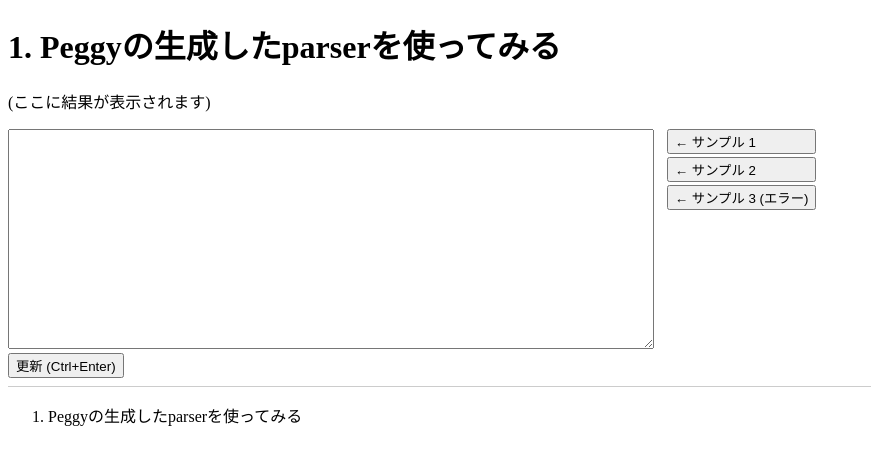
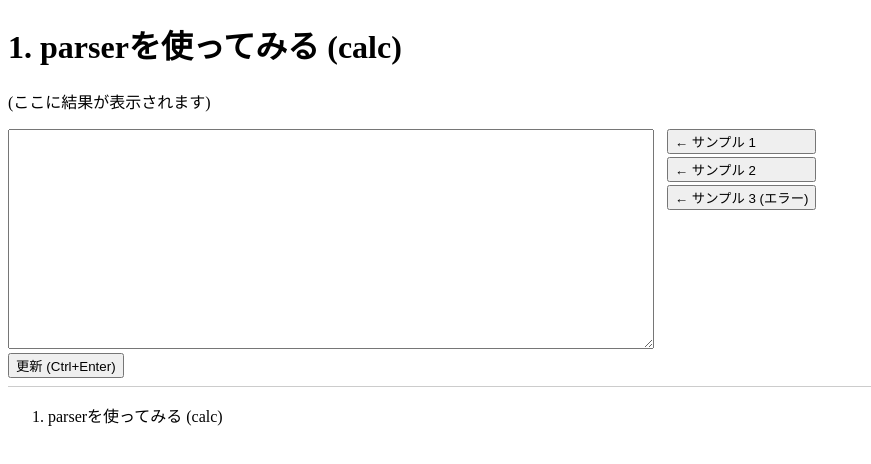
Before and after one commit to heiwa4126/react-peggy1, a React (Vite) app: page / in a window 1280 px wide. Shown: the top 464 px of the page, without its empty margins (0-871 px from the left). Built offline with nearby package versions, Linux system fonts and the light colour scheme.

Commit message:
[WIP] test

```diff
--- a/package.json
+++ b/package.json
@@ -12,7 +12,7 @@
 		"actionlint": "docker run --rm -v \"$(pwd):$(pwd)\" -w \"$(pwd)\" rhysd/actionlint",
 		"parser:name": "peggy --plugin ./node_modules/ts-pegjs/dist/tspegjs.js -o lib/nameParser.ts --cache src/name.peggy",
 		"parser:names": "peggy --plugin ./node_modules/ts-pegjs/dist/tspegjs.js -o lib/namesParser.ts --cache src/names.peggy",
-		"parser:calc": "peggy --plugin ./node_modules/ts-pegjs/dist/tspegjs.js -o lib/calcParser.ts --cache src/calc.peggy"
+		"parser:calc": "peggy --plugin ./node_modules/ts-pegjs/dist/tspegjs.js -o lib/calcParser.ts src/calc.peggy"
 	},
 	"dependencies": {
 		"react": "^18.3.1",
--- a/src/App.tsx
+++ b/src/App.tsx
@@ -16,11 +16,13 @@
 }
 
 export function Links({ me }: { me?: string }) {
-	const links = [{ to: "/1", text: "Peggyの生成したparserを使ってみる" }];
+	const links = [{ to: "/1", text: "parserを使ってみる (calc)" }];
 	return (
 		<ol reversed>
 			{links.map((link) => (
-				<li key={link.to}>{link.to !== me ? <Link to={link.to}>{link.text}</Link> : link.text}</li>
+				<li key={link.to}>
+					{link.to !== me ? <Link to={link.to}>{link.text}</Link> : link.text}
+				</li>
 			))}
 		</ol>
 	);
--- a/src/App1.tsx
+++ b/src/App1.tsx
@@ -28,7 +28,9 @@
 		}
 	};
 
-	useCtrlEnter(updateResult, [text]);
+	useCtrlEnter(() => {
+		updateResult(textareaRef.current?.value);
+	}, [text]);
 
 	const textareaRef = useRef<HTMLTextAreaElement>(null);
 	const updateTextarea = (newText: string) => {
@@ -44,7 +46,7 @@
 
 	return (
 		<>
-			<h1>1. Peggyの生成したparserを使ってみる</h1>
+			<h1>1. parserを使ってみる (calc)</h1>
 			{errMsg ? (
 				<p className="errMsg">{errMsg}</p>
 			) : result ? (
@@ -58,7 +60,7 @@
 					<textarea
 						ref={textareaRef}
 						className="ta1"
-						onChange={(e) => setText(e.target.value)}
+						// onChange={(e) => setText(e.target.value)} // 再描画されすぎ
 					/>
 					<br />
 					<button type="button" onClick={() => updateResult}>
```
